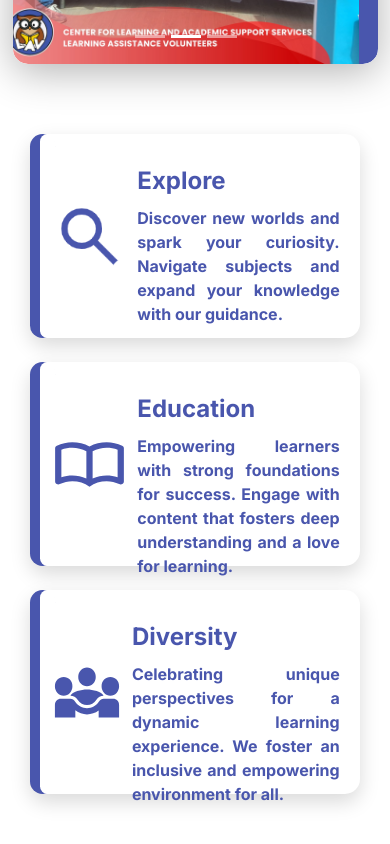
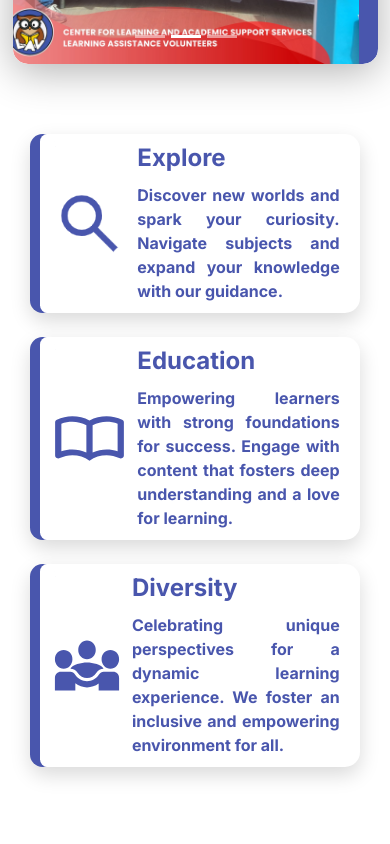
Before and after one commit to Operator-Syn/peer-tutoring-platform, a React (Vite) app in the folder views/: page / in a window 390 px wide. Shown: the part 1447-2291 px from the top of the page. Built offline with nearby package versions, Linux system fonts and the light colour scheme.

Commit message:
updated homepagecard for mobile screens responsiveness

```diff
--- a/views/src/components/HomePageCard/HomePageCard.css
+++ b/views/src/components/HomePageCard/HomePageCard.css
@@ -40,3 +40,15 @@
     max-height: 100px;
     margin-bottom: 0px;
 }
+
+@media (max-width: 576px) {
+  .card {
+    height: auto;
+    padding-top: 10px;
+    padding-bottom: 10px;
+  }
+
+  .card-text p {
+    max-height: none;
+  }
+}
```
